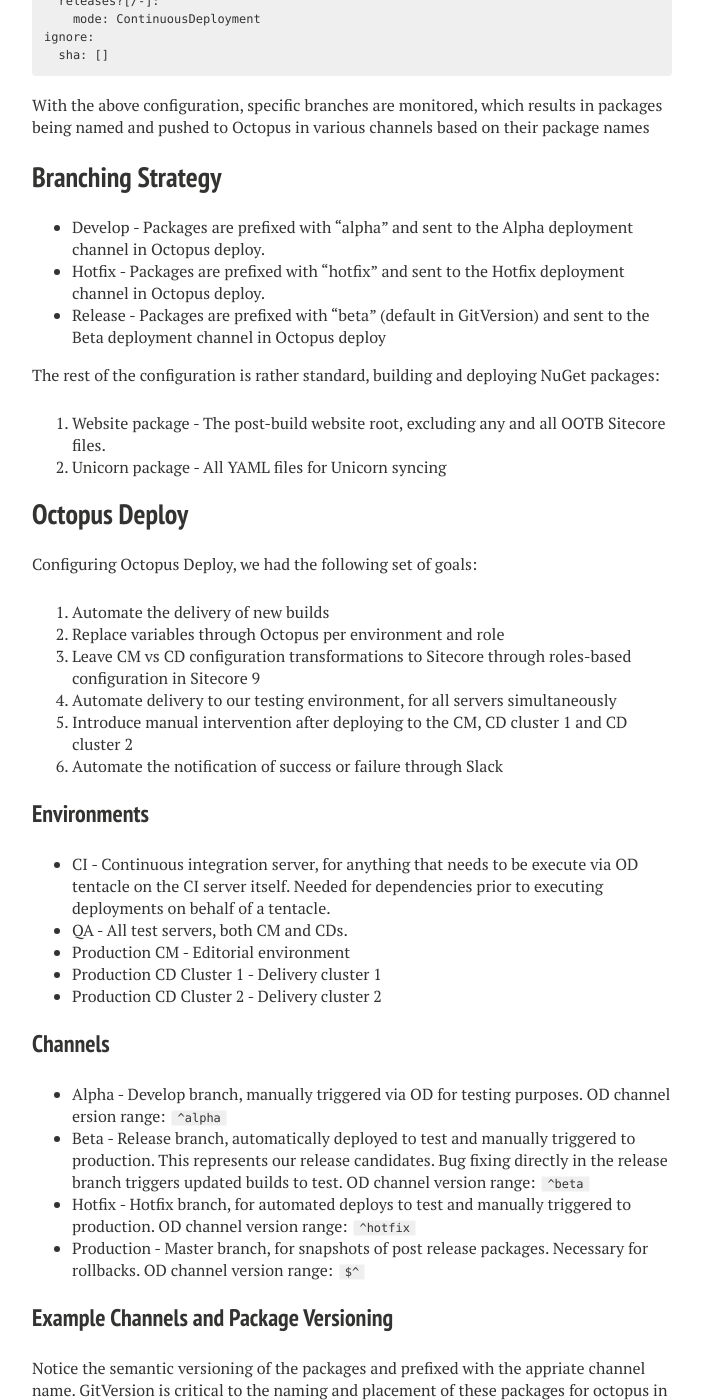
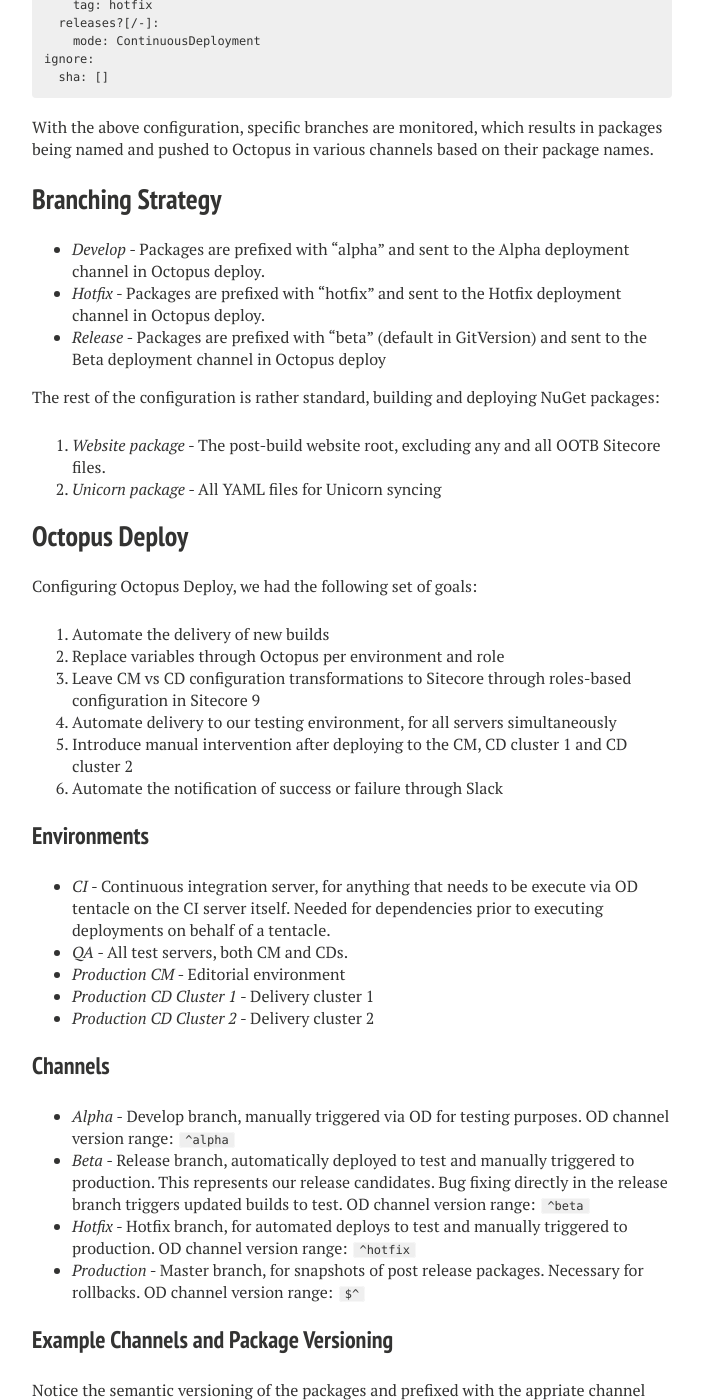
Before and after one commit to PetersonDave/petersondave.github.io, a Jekyll site: the page built from _posts/2018-11-14-Automated-Deployments-With-Sitecore-Octopus-and-Team-City.markdown, in a window 1280 px wide and 1400 px high, scrolled down 1362 px. Shown: the whole window, without its empty margins (288-991 px from the left). Built offline with Jekyll 4.4.1, drawn with Linux system fonts in a browser that asks for light colours; nearby versions of some CDN libraries; comment, search, counter and statistics services are not loaded; some of the changed text lies outside the part shown.

Commit message:
updating post for deployments

```diff
--- a/_posts/2018-11-14-Automated-Deployments-With-Sitecore-Octopus-and-Team-City.markdown
+++ b/_posts/2018-11-14-Automated-Deployments-With-Sitecore-Octopus-and-Team-City.markdown
@@ -40,18 +42,18 @@
   sha: []
 {% endhighlight %}
 
-With the above configuration, specific branches are monitored, which results in packages being named and pushed to Octopus in various channels based on their package names
+With the above configuration, specific branches are monitored, which results in packages being named and pushed to Octopus in various channels based on their package names.
 
 ## Branching Strategy
 
-* Develop - Packages are prefixed with "alpha" and sent to the Alpha deployment channel in Octopus deploy.
-* Hotfix - Packages are prefixed with "hotfix" and sent to the Hotfix deployment channel in Octopus deploy.
-* Release - Packages are prefixed with "beta" (default in GitVersion) and sent to the Beta deployment channel in Octopus deploy
+* _Develop_ - Packages are prefixed with "alpha" and sent to the Alpha deployment channel in Octopus deploy.
+* _Hotfix_ - Packages are prefixed with "hotfix" and sent to the Hotfix deployment channel in Octopus deploy.
+* _Release_ - Packages are prefixed with "beta" (default in GitVersion) and sent to the Beta deployment channel in Octopus deploy
 
 The rest of the configuration is rather standard, building and deploying NuGet packages:
 
-1. Website package - The post-build website root, excluding any and all OOTB Sitecore files.
-2. Unicorn package - All YAML files for Unicorn syncing
+1. _Website package_ - The post-build website root, excluding any and all OOTB Sitecore files.
+2. _Unicorn package_ - All YAML files for Unicorn syncing
 
 ## Octopus Deploy
 
@@ -66,18 +68,18 @@
 
 ### Environments
 
-* CI - Continuous integration server, for anything that needs to be execute via OD tentacle on the CI server itself. Needed for dependencies prior to executing deployments on behalf of a tentacle.
-* QA - All test servers, both CM and CDs.
-* Production CM - Editorial environment
-* Production CD Cluster 1 - Delivery cluster 1
-* Production CD Cluster 2 - Delivery cluster 2
+* _CI_ - Continuous integration server, for anything that needs to be execute via OD tentacle on the CI server itself. Needed for dependencies prior to executing deployments on behalf of a tentacle.
+* _QA_ - All test servers, both CM and CDs.
+* _Production CM_ - Editorial environment
+* _Production CD Cluster 1_ - Delivery cluster 1
+* _Production CD Cluster 2_ - Delivery cluster 2
 
 ### Channels
 
-* Alpha - Develop branch, manually triggered via OD for testing purposes. OD channel ersion range: `^alpha`
-* Beta - Release branch, automatically deployed to test and manually triggered to production. This represents our release candidates. Bug fixing directly in the release branch triggers updated builds to test. OD channel version range: `^beta`
-* Hotfix - Hotfix branch, for automated deploys to test and manually triggered to production. OD channel version range: `^hotfix`
-* Production - Master branch, for snapshots of post release packages. Necessary for rollbacks. OD channel version range: `$^`
+* _Alpha_ - Develop branch, manually triggered via OD for testing purposes. OD channel version range: `^alpha`
+* _Beta_ - Release branch, automatically deployed to test and manually triggered to production. This represents our release candidates. Bug fixing directly in the release branch triggers updated builds to test. OD channel version range: `^beta`
+* _Hotfix_ - Hotfix branch, for automated deploys to test and manually triggered to production. OD channel version range: `^hotfix`
+* _Production_ - Master branch, for snapshots of post release packages. Necessary for rollbacks. OD channel version range: `$^`
 
 ### Example Channels and Package Versioning
 
```
Also changed, not shown: other parts of _posts/2018-11-14-Automated-Deployments-With-Sitecore-Octopus-and-Team-City.markdown (+5 -3 lines), assets/images/alpha-channel.png.
